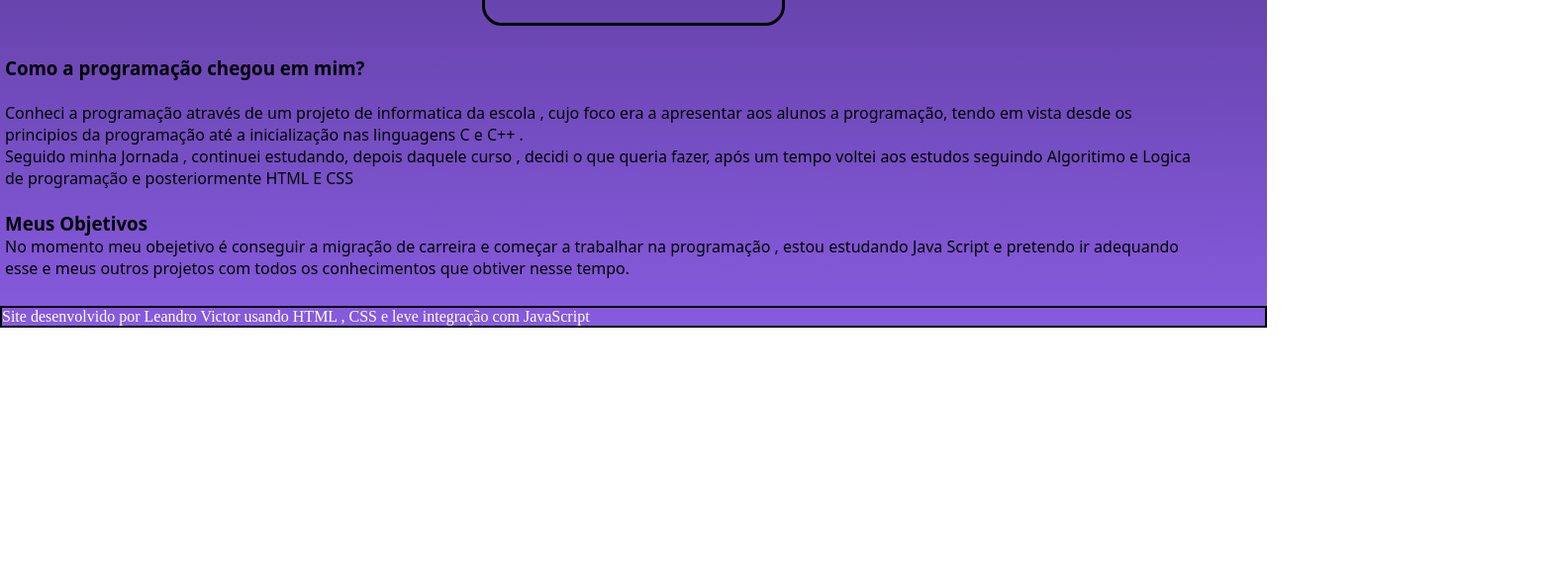
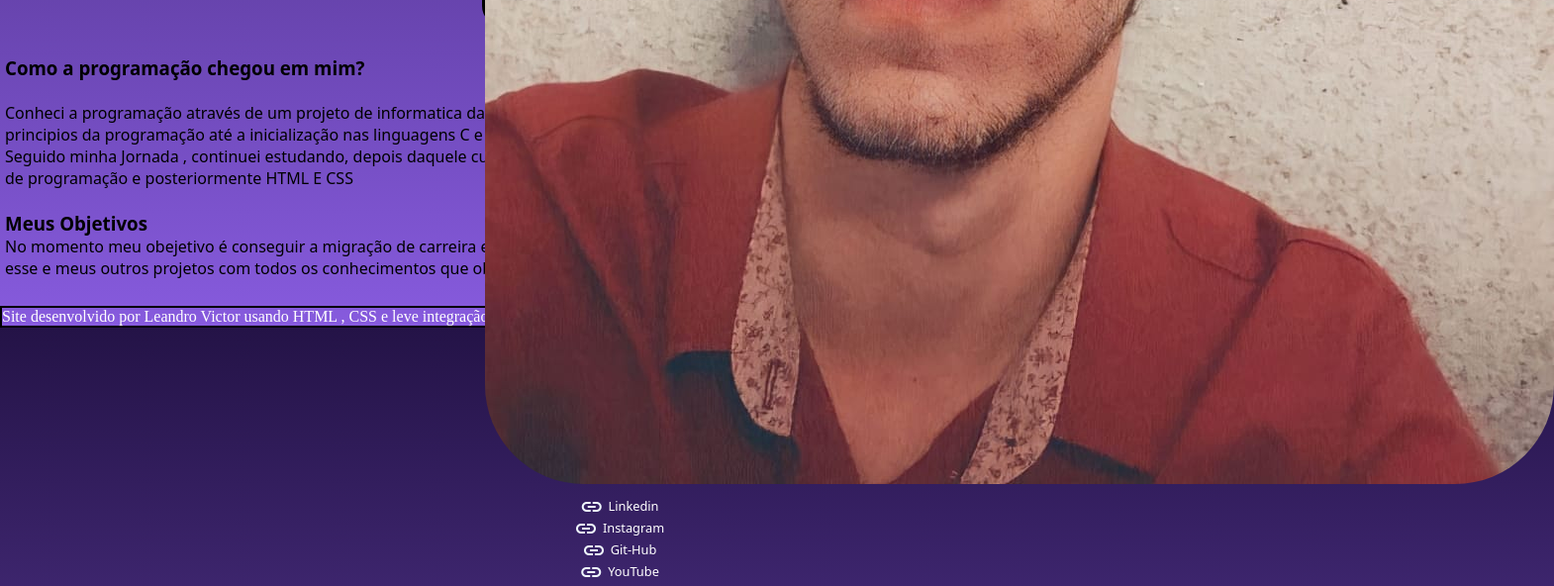
Before and after one commit to leandromoreiira/Site, a plain HTML site: page index.html in a window 1280 px wide. Shown: the part 708-1300 px from the top of the page at 99% size, 1570 px wide, since content can reach past the window. Before the commit the page ends 1039 px from the top, so only its background shows below. Drawn offline with nearby package versions, Linux system fonts and the light colour scheme.

Commit message:
mudança da foto

```diff
--- a/index.html
+++ b/index.html
@@ -28,7 +28,7 @@
         </header>
      <div id="informacoes">
         <h1>Leandro Victor Moreira</h1>
-        <img src="imagens/Imagem do WhatsApp de 2023-10-24 à(s) 20.53.23_c41f182e.png"class="feat" >
+        <img src="imagens/Myphoto.jpg"class="feat" >
 
      <ul>
         <li><span class="material-symbols-outlined">
```
Also changed, not shown: imagens/Imagem do WhatsApp de 2023-10-24 à(s) 20.53.23_c41f182e.png (deleted), imagens/Myphoto.jpg (renamed from imagens/Imagem do WhatsApp de 2023-10-24 à(s) 20.53.23_c41f182e.jpg).
